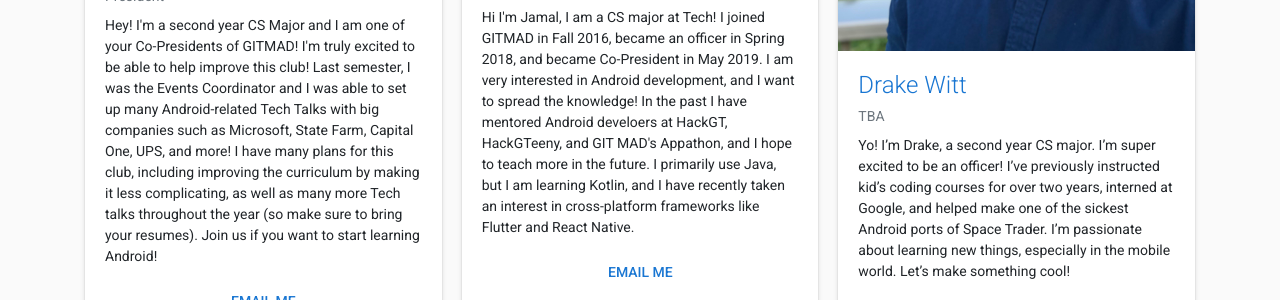
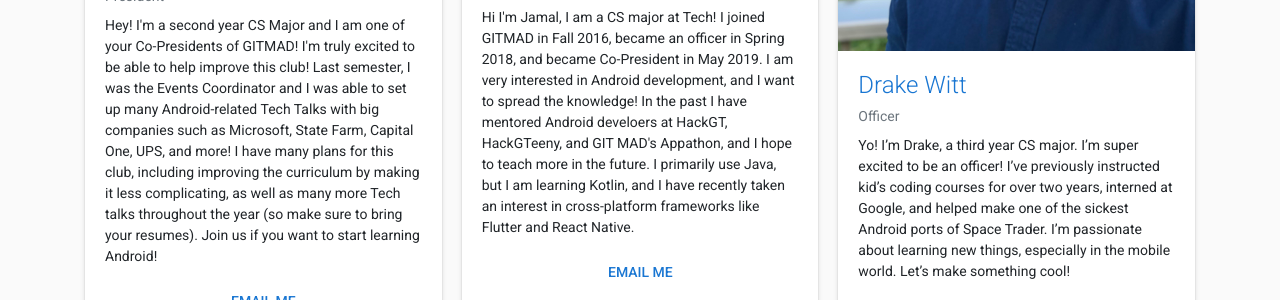
Before and after one commit to git-mad/gitmad.github.io, a Jekyll site: the page built from about.html, in a window 1280 px wide. Shown: the part 527-827 px from the top of the page. Built offline with Jekyll 4.4.1, drawn with Linux system fonts in a browser that asks for light colours; nearby versions of some CDN libraries.

Commit message:
Update officers.yml
Second year -> third year in my bio.

```diff
--- a/_data/officers.yml
+++ b/_data/officers.yml
@@ -27,8 +27,8 @@
   website: https://drakewitt.com/
   picture: /assets/images/officers/dwitt.jpg
   email: drake.witt@gatech.edu
-  position: TBA
-  bio: Yo! I’m Drake, a second year CS major. I’m super excited to be an officer! I’ve previously instructed kid’s coding courses for over two years, interned at Google, and helped make one of the sickest Android ports of Space Trader. I’m passionate about learning new things, especially in the mobile world. Let’s make something cool!
+  position: Officer
+  bio: Yo! I’m Drake, a third year CS major. I’m super excited to be an officer! I’ve previously instructed kid’s coding courses for over two years, interned at Google, and helped make one of the sickest Android ports of Space Trader. I’m passionate about learning new things, especially in the mobile world. Let’s make something cool!
 
 - name: Siddu Dussa
   picture: /assets/images/officers/sdussa.jpg
```
